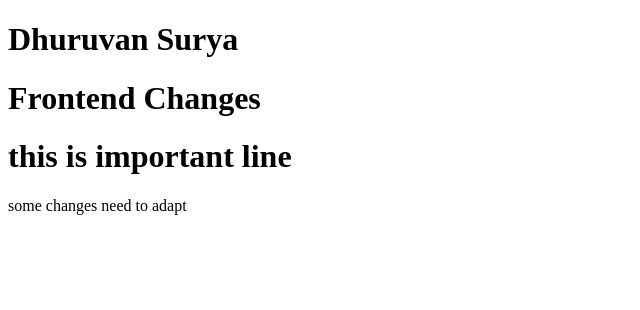
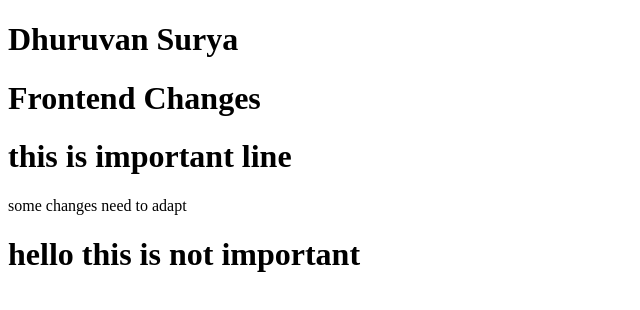
Before and after one commit to Dhuruvancr7/sample, a plain HTML site: page index.html in a window 1280 px wide. Shown: the whole page, without its empty margins (0-640 px from the left). Drawn offline with Linux system fonts and the light colour scheme.

Commit message:
feat:added the files including the stash files

```diff
--- a/index.html
+++ b/index.html
@@ -7,4 +7,5 @@
   <h1>Frontend Changes</h1>
   <h1>this is important line</h1>
   some changes need to adapt
+  <h1>hello this is not  important</h1>
 </body>
```
